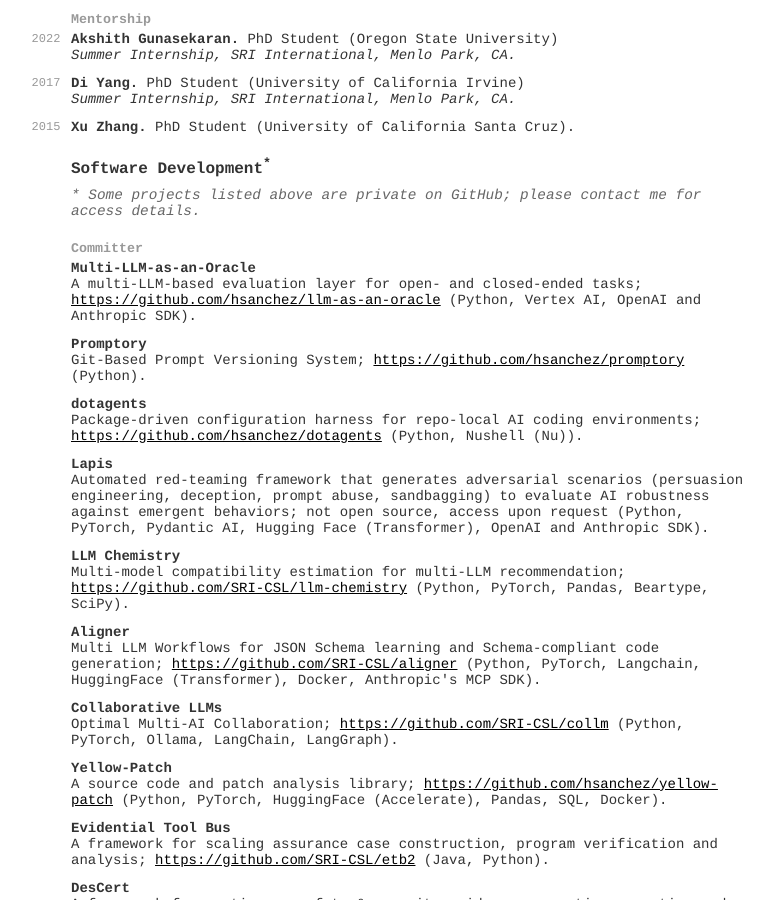
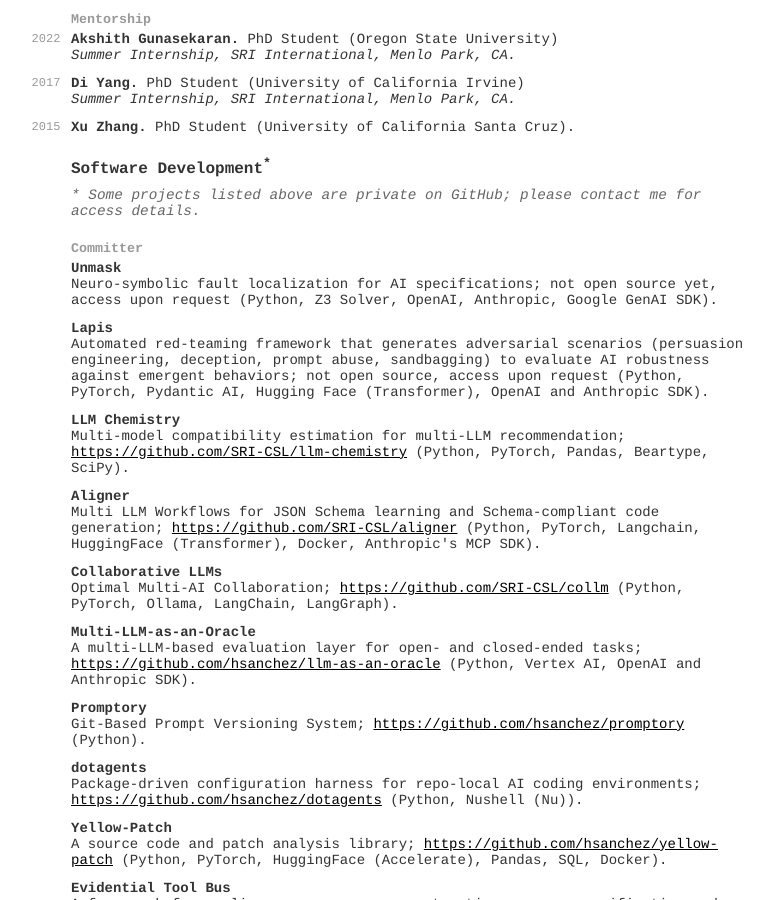
Before and after one commit to hsanchez/hsanchez.github.io, a Jekyll site: the page built from posts/notes/_posts/2017-02-01-cv.md, in a window 1280 px wide and 900 px high, scrolled down 6267 px. Shown: the whole window, without its empty margins (239-1012 px from the left). Built offline with Jekyll 4.4.1, drawn with Linux system fonts in a browser that asks for light colours.

Commit message:
Update 2017-02-01-cv.md

```diff
--- a/posts/notes/_posts/2017-02-01-cv.md
+++ b/posts/notes/_posts/2017-02-01-cv.md
@@ -746,20 +746,8 @@
   <div class="subheading">Committer</div>
   <div class="entry">
     <div class="item">
-      <span class="bold">Multi-LLM-as-an-Oracle</span><br />
-      <span class="deemph">A multi-LLM-based evaluation layer for open- and closed-ended tasks; <a href="https://github.com/hsanchez/llm-as-an-oracle">https://github.com/hsanchez/llm-as-an-oracle</a> (Python, Vertex AI, OpenAI and Anthropic SDK).</span>
-    </div>
-  </div>
-  <div class="entry">
-    <div class="item">
-      <span class="bold">Promptory</span><br />
-      <span class="deemph">Git-Based Prompt Versioning System; <a href="https://github.com/hsanchez/promptory">https://github.com/hsanchez/promptory</a> (Python).</span>
-    </div>
-  </div>
-  <div class="entry">
-    <div class="item">
-      <span class="bold">dotagents</span><br />
-      <span class="deemph">Package-driven configuration harness for repo-local AI coding environments; <a href="https://github.com/hsanchez/dotagents">https://github.com/hsanchez/dotagents</a> (Python, Nushell (Nu)).</span>
+      <span class="bold">Unmask</span><br />
+      <span class="deemph">Neuro-symbolic fault localization for AI specifications; not open source yet, access upon request (Python, Z3 Solver, OpenAI, Anthropic, Google GenAI SDK).</span>
     </div>
   </div>
   <div class="entry">
@@ -785,6 +773,24 @@
     <div class="item">
       <span class="bold">Collaborative LLMs</span><br />
       <span class="deemph">Optimal Multi-AI Collaboration; <a href="https://github.com/SRI-CSL/collm">https://github.com/SRI-CSL/collm</a> (Python, PyTorch, Ollama, LangChain, LangGraph).</span>
+    </div>
+  </div>
+  <div class="entry">
+    <div class="item">
+      <span class="bold">Multi-LLM-as-an-Oracle</span><br />
+      <span class="deemph">A multi-LLM-based evaluation layer for open- and closed-ended tasks; <a href="https://github.com/hsanchez/llm-as-an-oracle">https://github.com/hsanchez/llm-as-an-oracle</a> (Python, Vertex AI, OpenAI and Anthropic SDK).</span>
+    </div>
+  </div>
+  <div class="entry">
+    <div class="item">
+      <span class="bold">Promptory</span><br />
+      <span class="deemph">Git-Based Prompt Versioning System; <a href="https://github.com/hsanchez/promptory">https://github.com/hsanchez/promptory</a> (Python).</span>
+    </div>
+  </div>
+  <div class="entry">
+    <div class="item">
+      <span class="bold">dotagents</span><br />
+      <span class="deemph">Package-driven configuration harness for repo-local AI coding environments; <a href="https://github.com/hsanchez/dotagents">https://github.com/hsanchez/dotagents</a> (Python, Nushell (Nu)).</span>
     </div>
   </div>
   <div class="entry">
```
